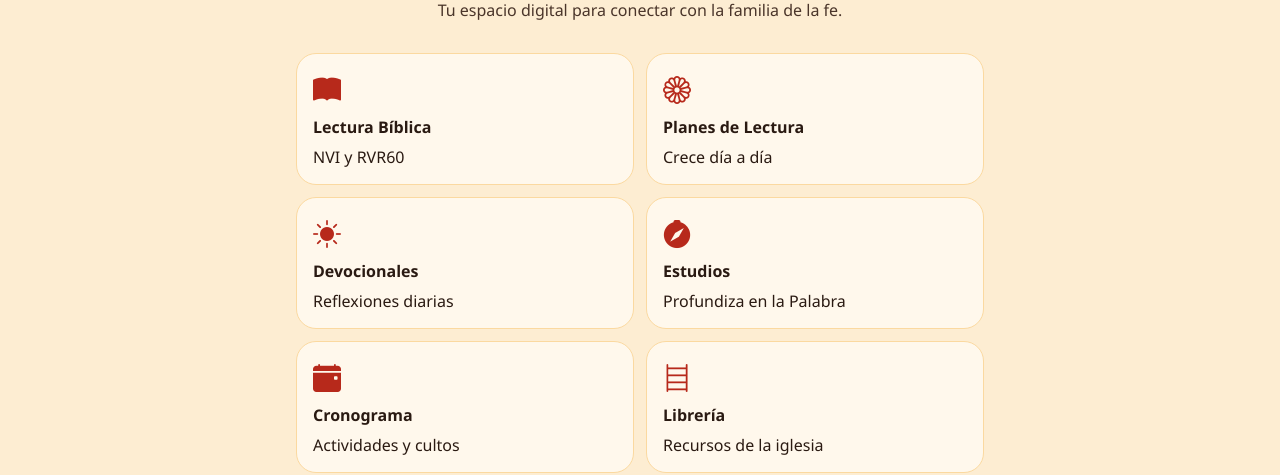
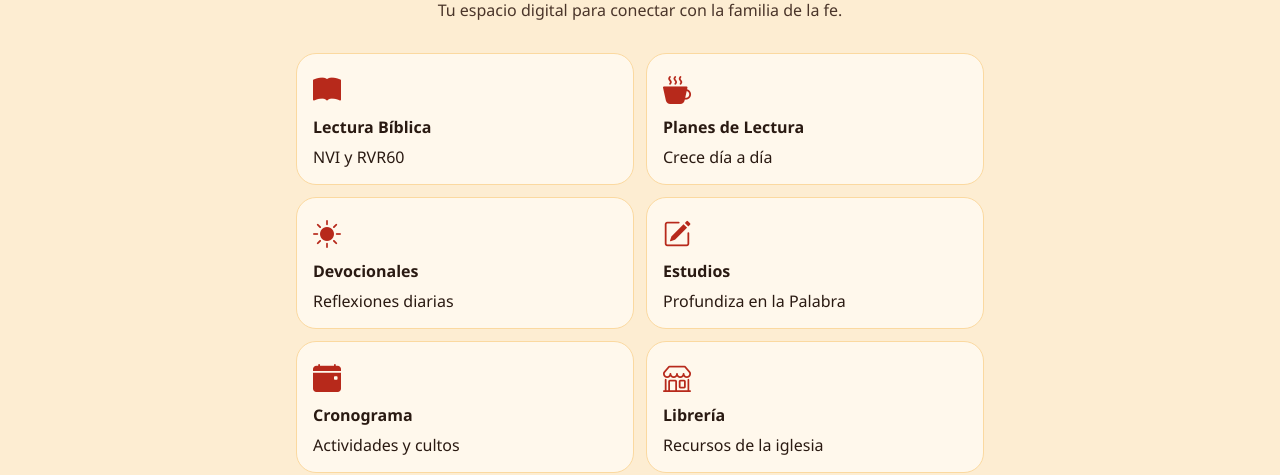
Before and after one commit to sebasnain/enciende, a React (Vite) app: page / in a window 1280 px wide. Shown: the part 159-634 px from the top of the page. Built offline with nearby package versions, Linux system fonts and the light colour scheme; no server answers; the database is empty.

Commit message:
Swap icons for Planes, Estudios and Librería per feedback
- Planes de lectura: flower1 -> cup-hot-fill
- Estudios: compass-fill -> pencil-square
- Librería: bookshelf -> shop

Co-Authored-By: Claude Sonnet 5 <noreply@anthropic.com>

```diff
--- a/src/components/layout/BottomNav.tsx
+++ b/src/components/layout/BottomNav.tsx
@@ -5,9 +5,9 @@ import styles from './BottomNav.module.css'
 const ITEMS = [
   { to: '/', label: 'Inicio', icon: 'house-door-fill' },
   { to: '/biblia', label: 'Biblia', icon: 'book-fill' },
-  { to: '/planes', label: 'Planes', icon: 'flower1' },
+  { to: '/planes', label: 'Planes', icon: 'cup-hot-fill' },
   { to: '/cronograma', label: 'Agenda', icon: 'calendar-event-fill' },
-  { to: '/libreria', label: 'Librería', icon: 'bookshelf' },
+  { to: '/libreria', label: 'Librería', icon: 'shop' },
 ]
 
 export function BottomNav() {
--- a/src/pages/Home.tsx
+++ b/src/pages/Home.tsx
@@ -4,11 +4,11 @@ import styles from './Home.module.css'
 
 const LINKS = [
   { to: '/biblia', icon: 'book-fill', title: 'Lectura Bíblica', desc: 'NVI y RVR60' },
-  { to: '/planes', icon: 'flower1', title: 'Planes de Lectura', desc: 'Crece día a día' },
+  { to: '/planes', icon: 'cup-hot-fill', title: 'Planes de Lectura', desc: 'Crece día a día' },
   { to: '/devocionales', icon: 'sun-fill', title: 'Devocionales', desc: 'Reflexiones diarias' },
-  { to: '/estudios', icon: 'compass-fill', title: 'Estudios', desc: 'Profundiza en la Palabra' },
+  { to: '/estudios', icon: 'pencil-square', title: 'Estudios', desc: 'Profundiza en la Palabra' },
   { to: '/cronograma', icon: 'calendar-event-fill', title: 'Cronograma', desc: 'Actividades y cultos' },
-  { to: '/libreria', icon: 'bookshelf', title: 'Librería', desc: 'Recursos de la iglesia' },
+  { to: '/libreria', icon: 'shop', title: 'Librería', desc: 'Recursos de la iglesia' },
 ]
 
 export function Home() {
```
